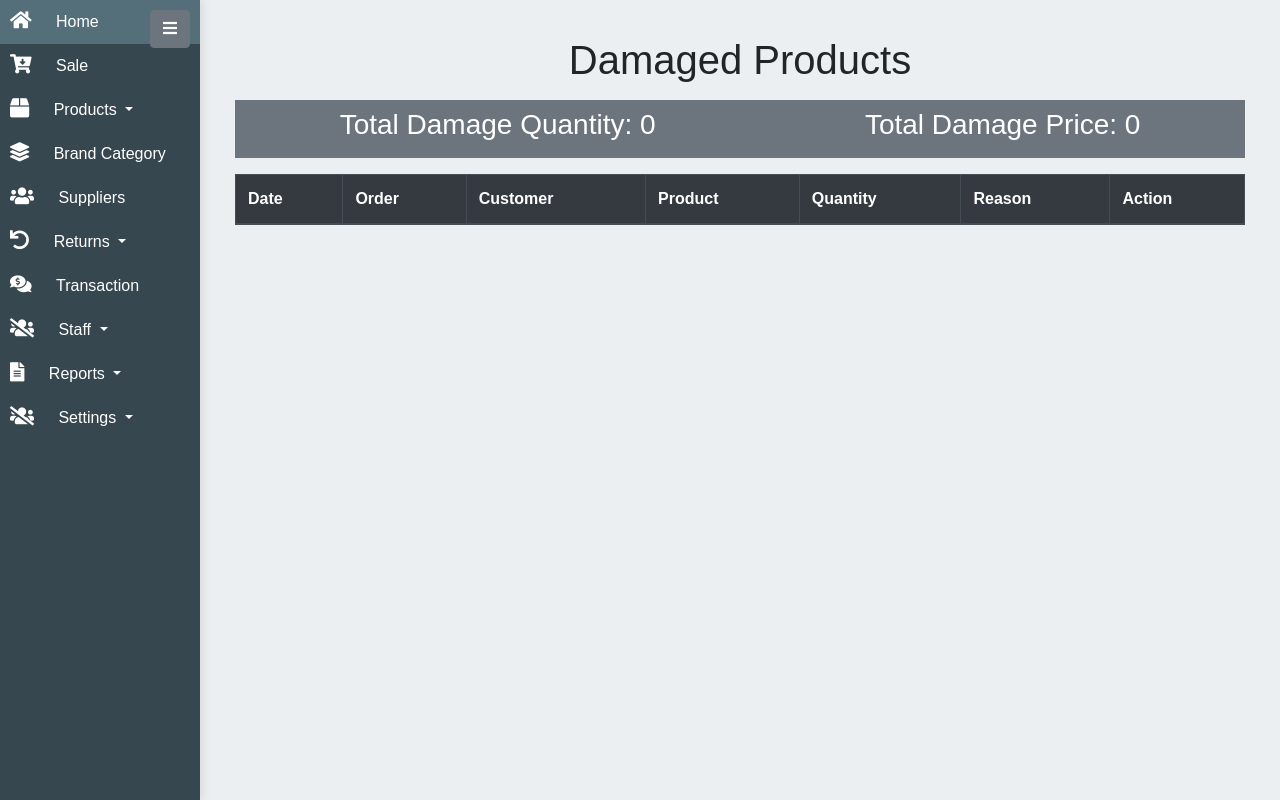
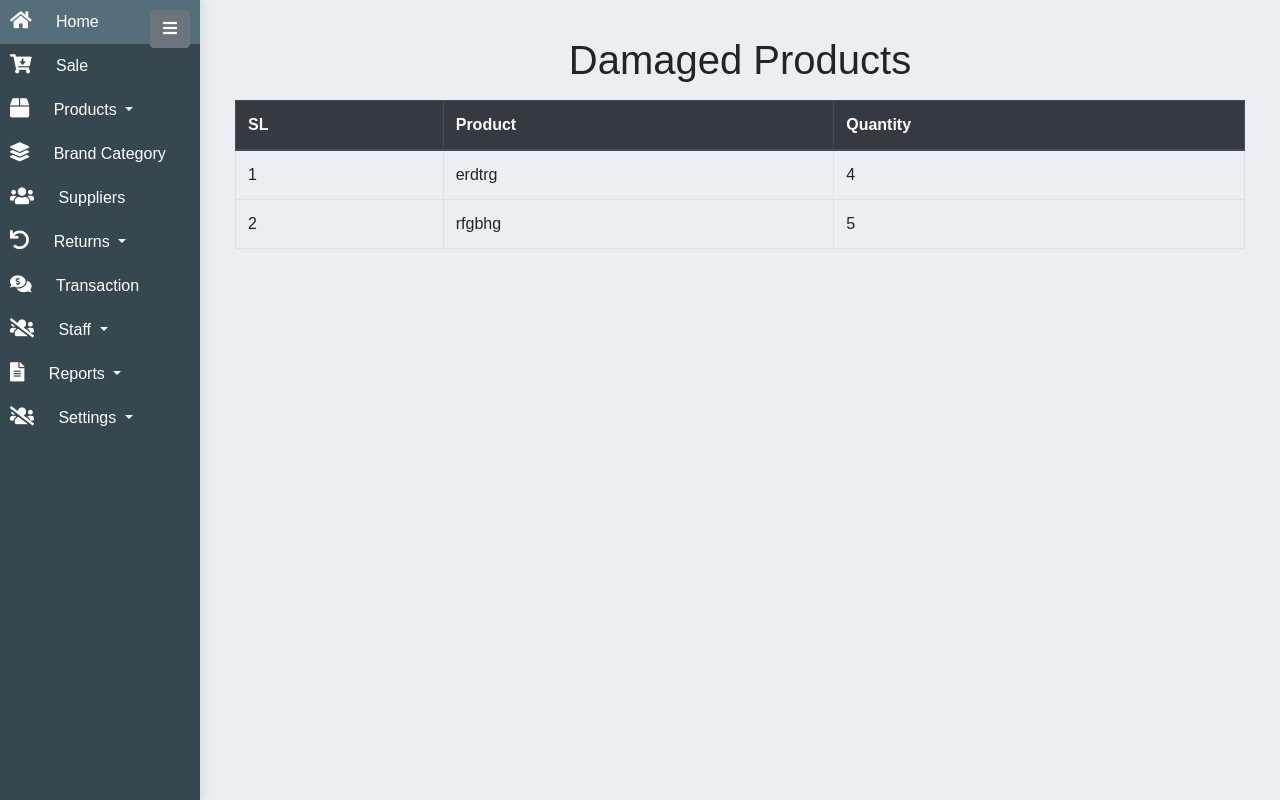
Before and after one commit to atiarrahaman/Sale-Management, a Django app: page /product/damage-products/ in a window 1280 px wide. Run offline with Django 5.2, Linux system fonts and the light colour scheme; data comes from the database, SQL or seed files in the repository; both versions use the stored data as it was after the commit; data that the repository does not hold is empty; some libraries are stand-ins or nearby versions.

Commit message:
Damage view

```diff
--- a/core/templates/base.html
+++ b/core/templates/base.html
@@ -150,6 +150,7 @@
                 <ul class="dropdown-menu" aria-labelledby="navbarDropdown">
                     <li><a class="dropdown-item" href="{% url 'add_product' %}"><i class="fas fa-plus"></i>&nbsp<span>
 Add Product</span></a></li>
+                    <li><a class="dropdown-item" href="{% url 'all_product' %}"><i class="fas fa-list"></i>&nbsp <span>Product List</span></a></li>
                     <li><a class="dropdown-item" href="{% url 'all_product' %}"><i class="fas fa-exclamation-triangle"></i>&nbsp <span>Make Return</span></a></li>
 
 
--- a/core/templates/login.html
+++ b/core/templates/login.html
@@ -10,6 +10,7 @@
   <link rel="stylesheet" type="text/css" href="{% static 'css/login.css' %}">
 </head>
 <body>
+  {% include 'message.html' %}
   <section class="h-100 gradient-form" style="background-color: #eee;">
     <div class="container py-0 h-100">
       <div class="row d-flex justify-content-center align-items-center h-100">
--- a/core/views.py
+++ b/core/views.py
@@ -157,7 +157,7 @@ def user_login(request):
             else:
                 return HttpResponse("User role not defined.", status=403)
 
-        return HttpResponse("Invalid credentials.", status=401)
+        messages.error(request, 'Invalid Credentials.')
 
     return render(request, 'login.html')
 
--- a/inventory/urls.py
+++ b/inventory/urls.py
@@ -14,8 +14,8 @@ urlpatterns = [
          views.DeleteCategoryOrBrandView.as_view(), name='delete_category_brand'),
     path('manage-inventory/<int:pro_id>',
          views.ManageInventoryView.as_view(), name='manage-inventory'),
-    path('return-to-supplier/', views.ReturnToSupplierView.as_view(),
-         name='return_to_supplier'),
+#     path('return-to-supplier/', views.ReturnToSupplierView.as_view(),
+#          name='return_to_supplier'),
     path('return-supplier-products/', views.ReturnToSupplierProductListView.as_view(),
          name='return-supplier-products'),
     path('download-barcode-image/<int:product_id>/',
--- a/product/admin.py
+++ b/product/admin.py
@@ -1,5 +1,5 @@
 from django.contrib import admin
-from .models import Product, Cart,CartProduct,Order,OrderProduct,ReturnProduct
+from .models import Product, Cart, CartProduct, Order, OrderProduct, ReturnProduct, DamageProduct
 
 
 
@@ -9,3 +9,4 @@ admin.site.register(CartProduct)
 admin.site.register(OrderProduct)
 admin.site.register(Order)
 admin.site.register(ReturnProduct)
+admin.site.register(DamageProduct)
--- a/product/models.py
+++ b/product/models.py
@@ -170,3 +170,15 @@ class ReturnProduct(models.Model):
 
     def __str__(self):
         return f"Return of {self.return_quantity} units of {self.order_product.product.name} from Order #{self.order_product.order.id}"
+
+
+class DamageProduct(models.Model):
+    damage_product=models.ForeignKey(Product,on_delete=models.CASCADE)
+    damage_quantity = models.IntegerField()
+    is_returned = models.BooleanField(default=False)
+
+    def subtotal(self):
+        return self.damage_quantity * self.product.buy_price
+
+    def __str__(self):
+        return f"Damage {self.id}"
--- a/product/templates/damage_product_list.html
+++ b/product/templates/damage_product_list.html
@@ -1,109 +1,30 @@
 {% extends "base.html" %}
 {% block content %}
 <div class="container">
+    <div class="">
+
     <h1 class="text-center my-3">Damaged Products</h1>
-    <div class="mb-3 bg-secondary py-2 d-flex justify-content-around text-white">
-        <h3>Total Damage Quantity: {{ total_damage_quantity }}</h3>
-        <h3>Total Damage Price: {{ total_damage_price }}</h3>
+    <div class="">
+
     </div>
     <table class="table table-bordered">
     <thead class="thead-dark">
         <tr>
-                <th>Date</th>
-                <th>Order</th>
-                <th>Customer</th>
+            <th>SL</th>
             <th>Product</th>
             <th>Quantity</th>
-                <th>Reason</th>
-                <th>Action</th>
         </tr>
     </thead>
     <tbody>
-            {% for damage_product in damage_products %}
+        {% for i in damage_products %}
         <tr>
-                <td>{{ damage_product.return_date }}</td>
-                <td>{{ damage_product.order_product.order.id }}</td>
-                <td>{{ damage_product.order_product.order.name }}</td>
-                <td>{{ damage_product.order_product.product.name }}</td>
-                <td>{{ damage_product.return_quantity }}</td>
-                <td>{{ damage_product.return_reason }}</td>
-                <td>
-                    <button type="button" class="btn btn-warning btn-sm return-to-supplier-button" data-toggle="modal" data-target="#returnToSupplierModal" data-product-id="{{ damage_product.order_product.product.id }}" data-product-name="{{ damage_product.order_product.product.name }}"data-product-quantity="{{ damage_product.return_quantity }}" data-supplier-name="{{ damage_product.order_product.product.supplier.name }}">
-                        Return to Supplier
-                    </button>
-                </td>
+            <td>{{forloop.counter}}</td>
+            <td>{{ i.damage_product.name }}</td>
+            <td>{{ i.damage_quantity }}</td>
         </tr>
         {% endfor %}
     </tbody>
 </table>
 </div>
 
-<!-- Return to Supplier Modal -->
-<div class="modal fade" id="returnToSupplierModal" tabindex="-1" role="dialog" aria-labelledby="returnToSupplierModalLabel" aria-hidden="true">
-    <div class="modal-dialog" role="document">
-        <div class="modal-content">
-            <div class="modal-header">
-                <h5 class="modal-title" id="returnToSupplierModalLabel">Return Product to Supplier</h5>
-                <button type="button" class="close" data-dismiss="modal" aria-label="Close">
-                    <span aria-hidden="true">&times;</span>
-                </button>
-            </div>
-            <form method="post" action="{% url 'return_to_supplier' %}">
-                {% csrf_token %}
-                <div class="modal-body">
-                    <div class="form-group">
-                        <label for="product_name_modal">Product Name</label>
-                        <input type="text" class="form-control" id="product_name_modal" name="product_name" readonly>
-                    </div>
-                    <div class="form-group">
-                        <label for="supplier_name_modal">Supplier Name</label>
-                        <input type="text" class="form-control" id="supplier_name_modal" name="supplier_name" readonly>
-                    </div>
-                    <div class="form-group">
-                        <label for="return_quantity">Return Quantity</label>
-                        <input type="number" class="form-control" id="return_quantity" name="return_quantity" min="1" required>
-                    </div>
-                    <div class="form-group">
-                        <label for="return_reason">Return Reason</label>
-                        <textarea class="form-control" id="return_reason" name="return_reason" required></textarea>
-                    </div>
-                    <div class="form-group">
-                        <label for="is_damage">Is Damaged?</label>
-                        <input type="checkbox" class="form-check-input" id="is_damage" name="is_damage">
-                    </div>
-                    <input type="hidden" id="product_id" name="product_id">
-                </div>
-                <div class="modal-footer">
-                    <button type="button" class="btn btn-secondary" data-dismiss="modal">Close</button>
-                    <button type="submit" class="btn btn-primary">Submit</button>
-                </div>
-            </form>
-        </div>
-    </div>
-</div>
-
-<script>
-document.addEventListener('DOMContentLoaded', function() {
-    var returnToSupplierButtons = document.querySelectorAll('.return-to-supplier-button');
-    var returnToSupplierModal = document.getElementById('returnToSupplierModal');
-    var productNameInput = document.getElementById('product_name_modal');
-    var supplierNameInput = document.getElementById('supplier_name_modal');
-    var productQuantityInput = document.getElementById('return_quantity');
-    var productIdInput = document.getElementById('product_id');
-
-    returnToSupplierButtons.forEach(function(button) {
-        button.addEventListener('click', function() {
-            var productId = button.getAttribute('data-product-id');
-            var productName = button.getAttribute('data-product-name');
-            var supplierName = button.getAttribute('data-supplier-name');
-            var productQuantity = button.getAttribute('data-product-quantity');
-
-            productNameInput.value = productName;
-            supplierNameInput.value = supplierName;
-            productIdInput.value = productId;
-            productQuantityInput.value = productQuantity;
-        });
-    });
-});
-</script>
 {% endblock %}
--- a/product/views.py
+++ b/product/views.py
@@ -6,15 +6,14 @@ from django.views.generic import CreateView, UpdateView, DetailView, DeleteView
 from django.views import View
 from django.urls import reverse_lazy
 from django.shortcuts import render, redirect
-from .models import Cart, CartProduct, Order, OrderProduct, ReturnProduct
+from .models import Cart, CartProduct, Order, OrderProduct, ReturnProduct,DamageProduct
 from django.views.generic import View, ListView, TemplateView
 from django.contrib import messages
-from .form import CartProductForm, OrderForm
 from decimal import Decimal
 from django.core.exceptions import ObjectDoesNotExist
 from django.shortcuts import get_object_or_404
 from django.template.loader import render_to_string
-from .form import ProductForm, ReturnProductForm
+from .form import ProductForm, ReturnProductForm,DamageProductForm,CartProductForm, OrderForm
 from datetime import datetime
 from django.http import HttpResponseNotAllowed
 from django.db.models import Sum,Q, F, FloatField
@@ -613,20 +612,12 @@ class DamageProductListView(TemplateView):
 
     def get_context_data(self, **kwargs):
         context = super().get_context_data(**kwargs)
-        damage_products = ReturnProduct.objects.filter(is_damage=True).order_by("-id")
+        damage_products = DamageProduct.objects.all().order_by("-id")
 
-        total_damage_quantity = damage_products.aggregate(
-            total_quantity=Sum('return_quantity'))['total_quantity'] or 0
-        total_damage_price = damage_products.aggregate(
-            total_price=Sum(F('return_quantity') *
-                            F('order_product__price'), output_field=FloatField())
-        )['total_price'] or 0
-
+        for i in damage_products:
+            print(i.damage_product.name)
         context['damage_products'] = damage_products
-        context['total_damage_quantity'] = total_damage_quantity
-        context['total_damage_price'] = total_damage_price
         return context
-
 
 def sales_report(request):
     # Get all orders initially
```
Also changed, not shown: inventory/templates/all_product.html (+25 -8 lines), inventory/views.py (+57 -40 lines), product/form.py (+23 -1 lines), db.sqlite3, inventory/filters.py (line endings or trailing spaces), media/product_barcodes/20240700012.png (added), product/migrations/0041_damageproduct.py (added), product/migrations/0042_rename_product_damageproduct_damage_product.py (added). Lines whose indentation alone changed are shown as unchanged.
